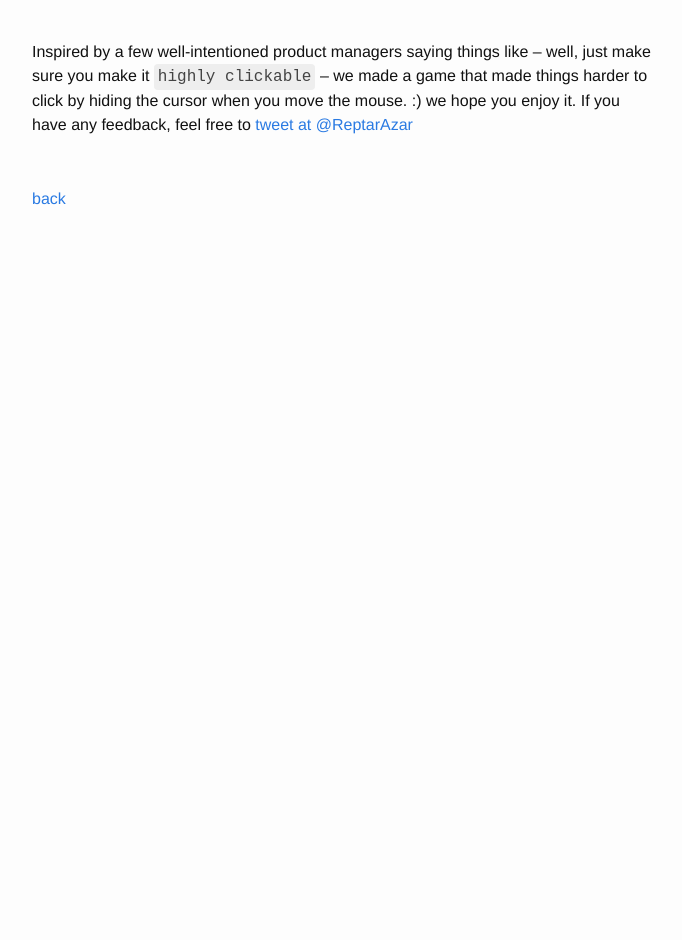
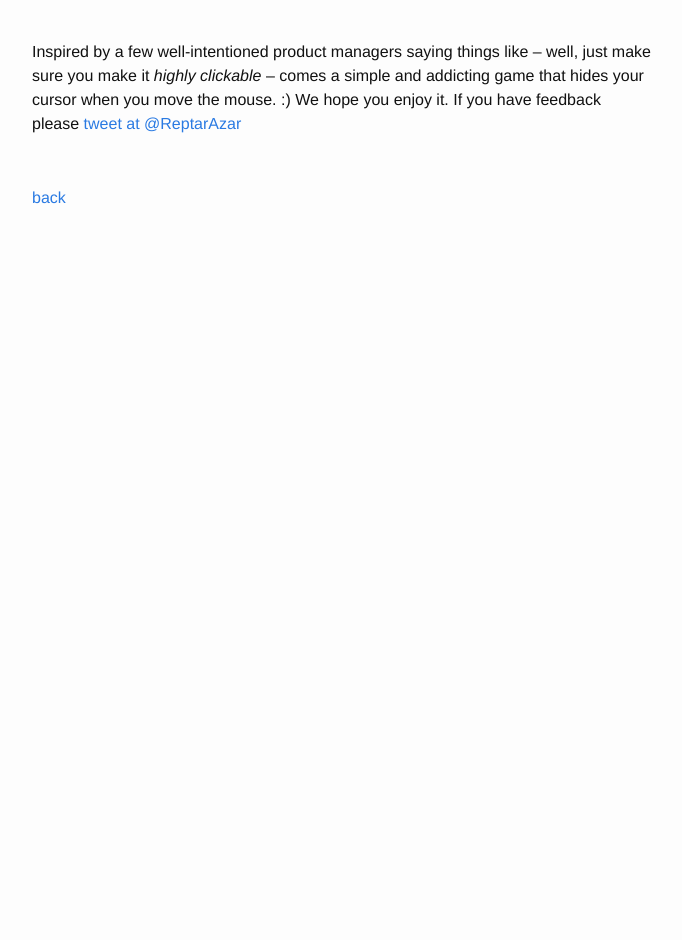
Before and after one commit to ReptarAzar/highlyclickable, a Jekyll site: the page built from about.md, in a window 1280 px wide. Shown: the whole page, without its empty margins (8-690 px from the left). Built offline with Jekyll 4.4.1, drawn with Linux system fonts in a browser that asks for light colours; nearby versions of some CDN libraries.

Commit message:
tweaking the copy on the about page

```diff
--- a/_sass/_layout.scss
+++ b/_sass/_layout.scss
@@ -83,11 +83,7 @@ html, body {
     margin: 40px;
 
     .hc {
-        background-color: #eee;
-        color: #444;
-        font-family: monospace;
-        padding: 4px;
-        border-radius: 4px;
+        font-style: italic;
     }
     .back {
         margin-top: 50px;
--- a/about.md
+++ b/about.md
@@ -7,8 +7,7 @@ permalink: /about/
 
 <div class="about">
 
-Inspired by a few well-intentioned product managers saying things like – well, just make sure you make it <span class="hc"> highly clickable</span> – we made a game that made things harder to click by hiding the cursor when you move the mouse. :)
-      we hope you enjoy it. If you have any feedback, feel free to <a href="https://twitter.com/intent/tweet?screen_name=reptarazar&text=Highly%20Clickable">tweet at @ReptarAzar</a>
+Inspired by a few well-intentioned product managers saying things like – well, just make sure you make it <span class="hc"> highly clickable</span> – comes a simple and addicting game that hides your cursor when you move the mouse. :) We hope you enjoy it. If you have feedback please <a href="https://twitter.com/intent/tweet?screen_name=reptarazar&text=Highly%20Clickable">tweet at @ReptarAzar</a>
 
       <p class="back"><a href="/">back</a></p>
 
```
Also changed, not shown: 3 other files.
